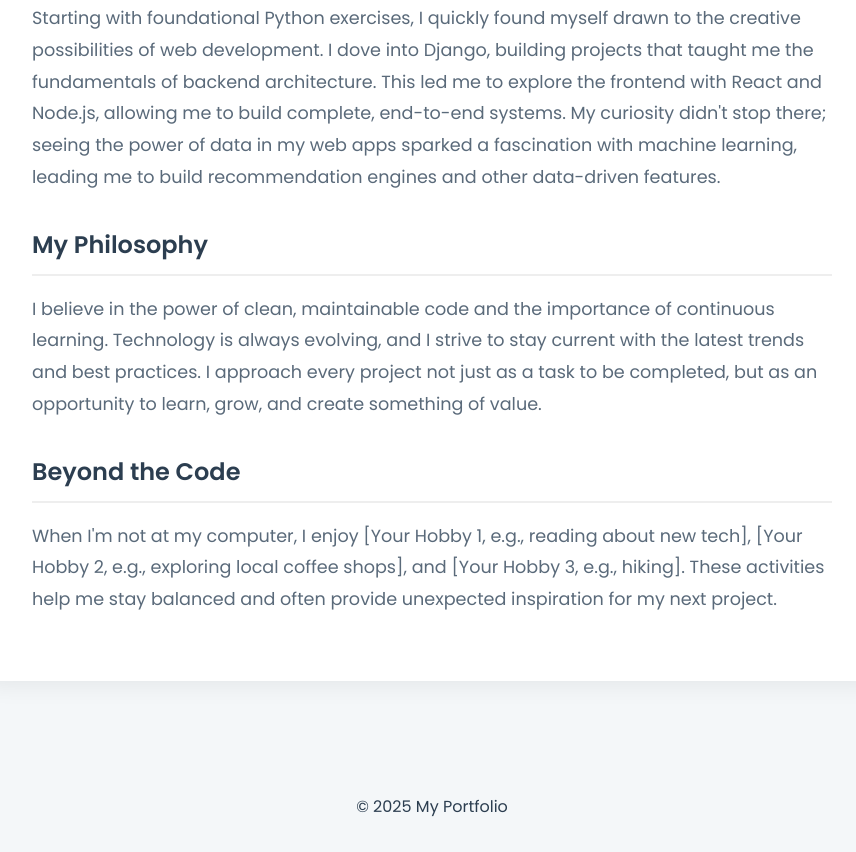
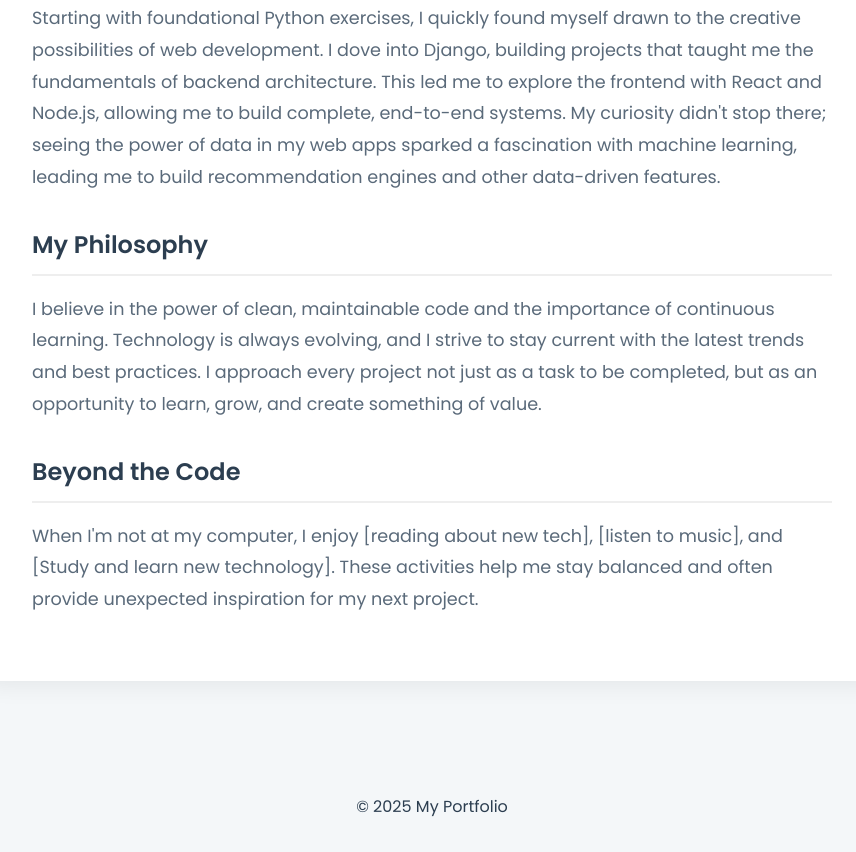
Before and after one commit to phimwa958/phimwa958, a plain HTML site: page about.html in a window 1280 px wide. Shown: the part 647-1499 px from the top of the page, without its empty margins (208-1064 px from the left). Drawn offline with Linux system fonts and the light colour scheme.

Commit message:
อัปเดทเกี่ยวกับฉัน

```diff
--- a/about.html
+++ b/about.html
@@ -40,7 +40,7 @@
                     <p>I believe in the power of clean, maintainable code and the importance of continuous learning. Technology is always evolving, and I strive to stay current with the latest trends and best practices. I approach every project not just as a task to be completed, but as an opportunity to learn, grow, and create something of value.</p>
 
                     <h4>Beyond the Code</h4>
-                    <p>When I'm not at my computer, I enjoy [Your Hobby 1, e.g., reading about new tech], [Your Hobby 2, e.g., exploring local coffee shops], and [Your Hobby 3, e.g., hiking]. These activities help me stay balanced and often provide unexpected inspiration for my next project.</p>
+                    <p>When I'm not at my computer, I enjoy [reading about new tech], [listen to music], and [Study and learn new technology]. These activities help me stay balanced and often provide unexpected inspiration for my next project.</p>
                 </div>
             </div>
         </section>
```
